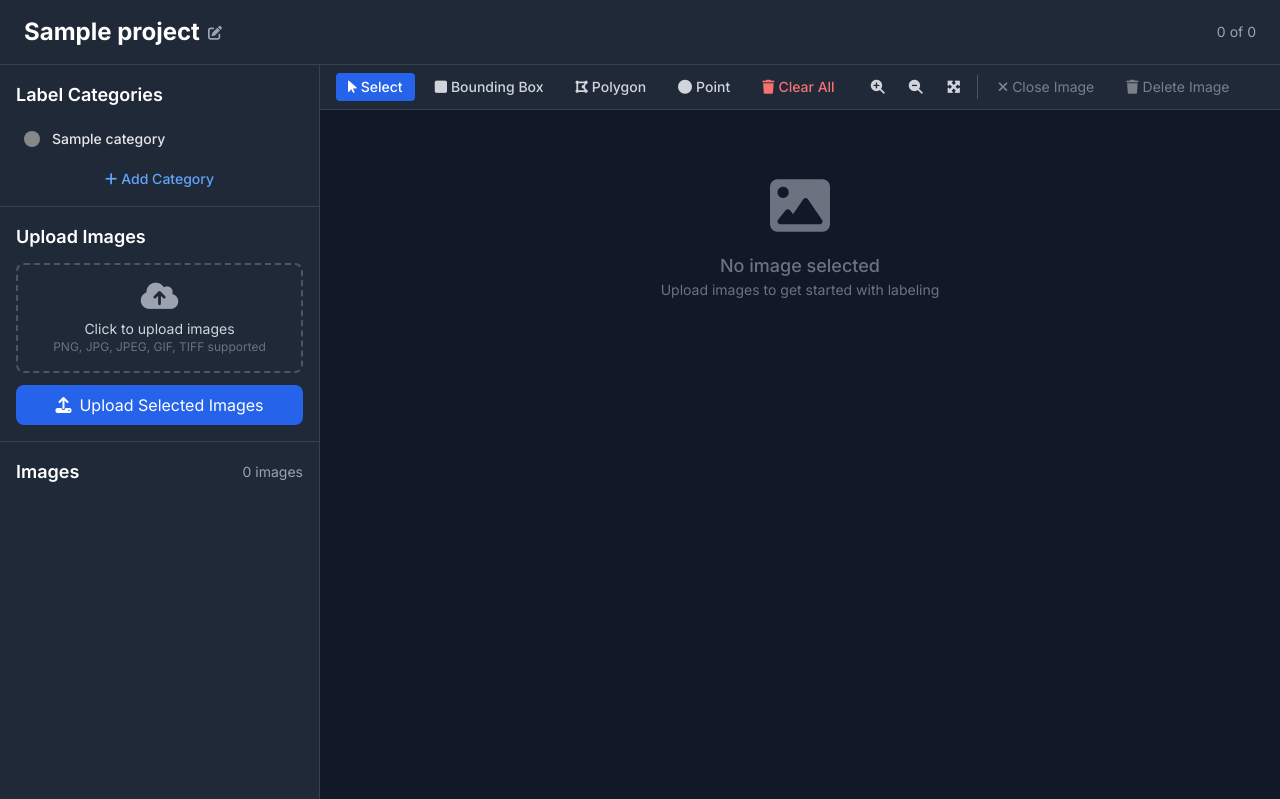
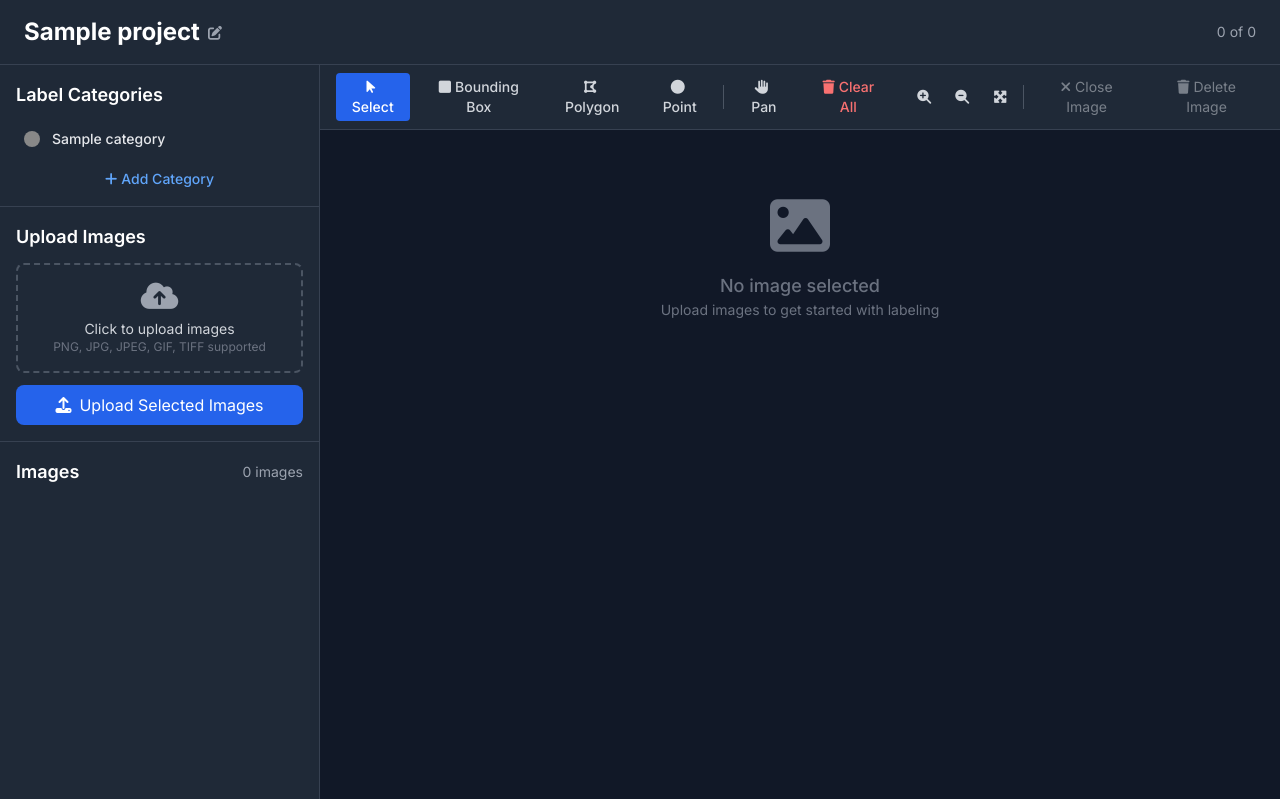
Before and after one commit to peterbbryan/BOXER, a FastAPI app: page / in a window 1280 px wide. Shown: the top 799 px of the page. Run offline with FastAPI, Linux system fonts and the light colour scheme; tables that the repository leaves empty hold one stand-in row (values such as "Sample post"); a map, chart or similar area stays blank; some libraries are stand-ins or nearby versions.

Commit message:
Add pan tool button to UI for easy image panning
- Add 'Pan' button to toolbar with hand icon
- Pan tool activates cursor-based panning (no Ctrl needed)
- Update cursor to 'grab' when pan tool is selected
- Panning can now be done via:
  1. Click Pan button and drag
  2. Ctrl+Left click (existing shortcut)
  3. Middle mouse button (existing shortcut)
- Prevent drawing when pan tool is active
- All 85 tests passing

```diff
--- a/templates/labeling.html
+++ b/templates/labeling.html
@@ -126,6 +126,10 @@
                         </button>
                         <button id="point-tool" class="tool-btn px-3 py-1 rounded text-sm font-medium text-gray-300 hover:bg-gray-700">
                             <i class="fas fa-circle mr-1"></i>Point
+                        </button>
+                        <div class="w-px h-6 bg-gray-600"></div>
+                        <button id="pan-tool" class="tool-btn px-3 py-1 rounded text-sm font-medium text-gray-300 hover:bg-gray-700" title="Pan tool (Hold and drag to pan)">
+                            <i class="fas fa-hand-paper mr-1"></i>Pan
                         </button>
                         <button id="clear-tool" class="tool-btn px-3 py-1 rounded text-sm font-medium text-red-400 hover:bg-red-900 hover:text-red-300">
                             <i class="fas fa-trash mr-1"></i>Clear All
@@ -320,6 +324,16 @@ function setupEventListeners() {
             this.classList.remove('text-gray-300', 'hover:bg-gray-700');
             currentTool = this.id.replace('-tool', '');
 
+            // Update cursor based on tool
+            const canvas = document.getElementById('annotation-canvas');
+            if (currentTool === 'pan') {
+                canvas.style.cursor = 'grab';
+            } else if (currentTool === 'select') {
+                canvas.style.cursor = 'default';
+            } else {
+                canvas.style.cursor = 'crosshair';
+            }
+
             // Reset polygon drawing when switching tools
             if (currentTool !== 'polygon') {
                 isDrawingPolygon = false;
@@ -411,7 +425,8 @@ function setupEventListeners() {
 
     // Pan functionality
     canvas.addEventListener('mousedown', function(e) {
-        if (e.button === 1 || (e.button === 0 && e.ctrlKey)) { // Middle mouse or Ctrl+left click
+        // Pan if pan tool is selected, or middle mouse, or Ctrl+left click
+        if (currentTool === 'pan' || e.button === 1 || (e.button === 0 && e.ctrlKey)) {
             isPanning = true;
             lastPanX = e.clientX;
             lastPanY = e.clientY;
@@ -970,6 +985,11 @@ function setupCanvas() {
 }
 
 function startDrawing(e) {
+    // Don't handle drawing if pan tool is selected (panning is handled separately)
+    if (currentTool === 'pan') {
+        return;
+    }
+
     const canvas = document.getElementById('annotation-canvas');
     const ctx = canvas.getContext('2d');
     const img = document.getElementById('main-image');
```
